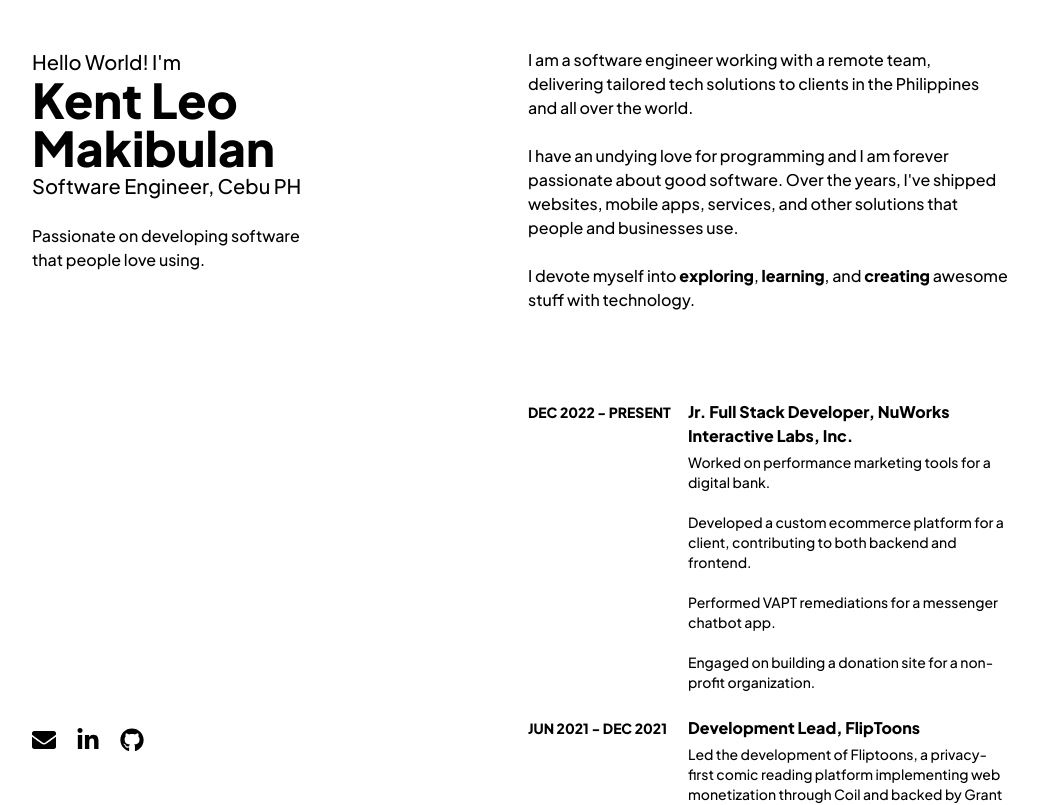
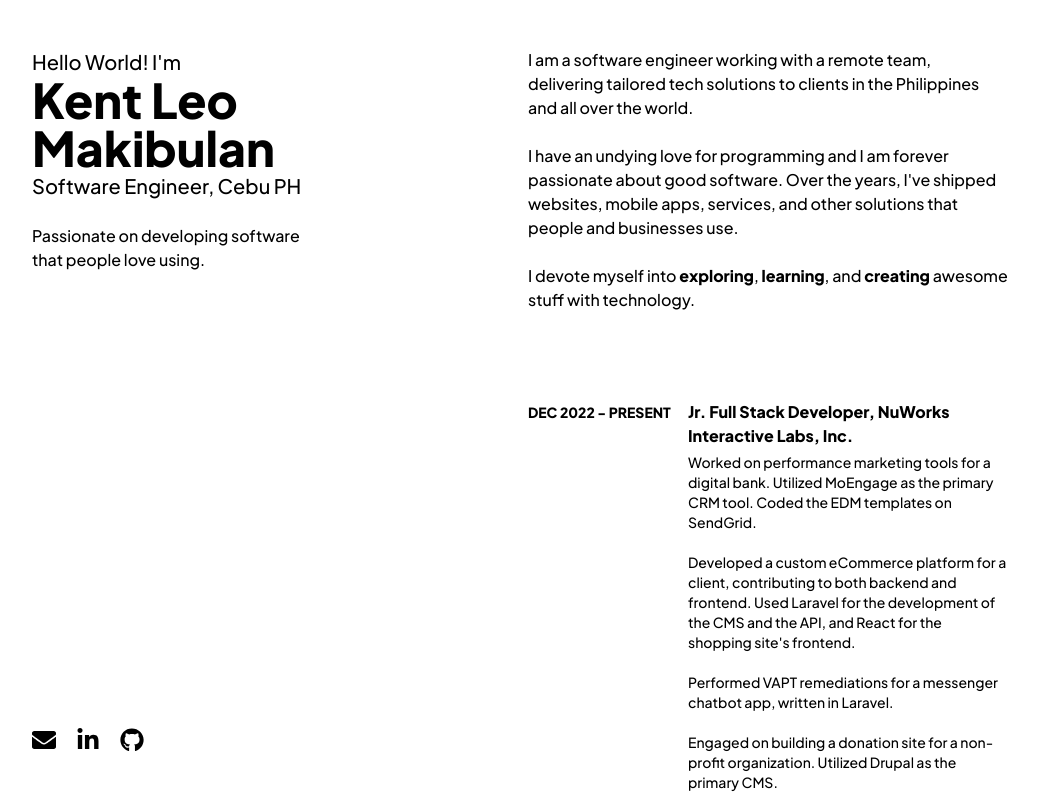
Before and after one commit to iamkentleom/website, a React (Vite) app: page / in a window 1280 px wide. Shown: the top 805 px of the page, without its empty margins (120-1158 px from the left). Built offline with nearby package versions, Linux system fonts and the light colour scheme.

Commit message:
update experience list

```diff
--- a/src/content/experience.js
+++ b/src/content/experience.js
@@ -5,7 +5,7 @@ const experience = [
     position: "Jr. Full Stack Developer",
     company: "NuWorks Interactive Labs, Inc.",
     description:
-      "Worked on performance marketing tools for a digital bank.<br><br>Developed a custom ecommerce platform for a client, contributing to both backend and frontend.<br><br>Performed VAPT remediations for a messenger chatbot app.<br><br>Engaged on building a donation site for a non-profit organization.",
+      "Worked on performance marketing tools for a digital bank. Utilized MoEngage as the primary CRM tool. Coded the EDM templates on SendGrid.<br><br>Developed a custom eCommerce platform for a client, contributing to both backend and frontend. Used Laravel for the development of the CMS and the API, and React for the shopping site's frontend.<br><br>Performed VAPT remediations for a messenger chatbot app, written in Laravel.<br><br>Engaged on building a donation site for a non-profit organization. Utilized Drupal as the primary CMS.<br><br>Added a feature on an internal tool for aggregating Facebook and Google Ads metrics into a spreadsheet.<br><br>Contributed on the development of a product catalog site for instant noodles, using Next.js and Express",
   },
   {
     start: "Jun 2021",
```
